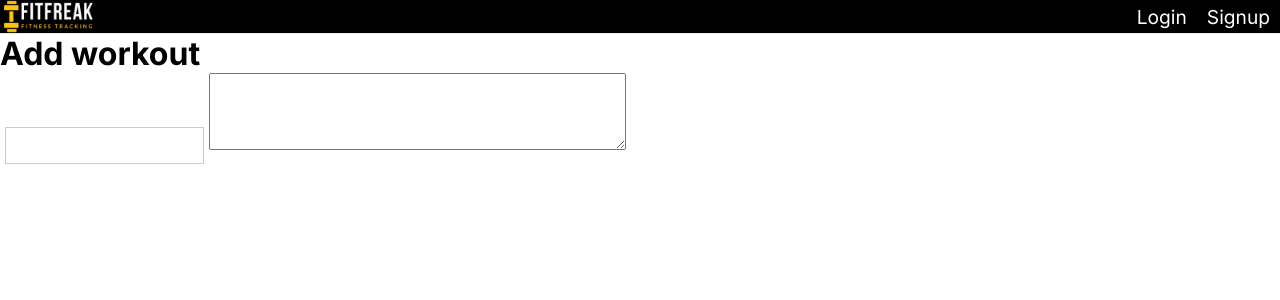
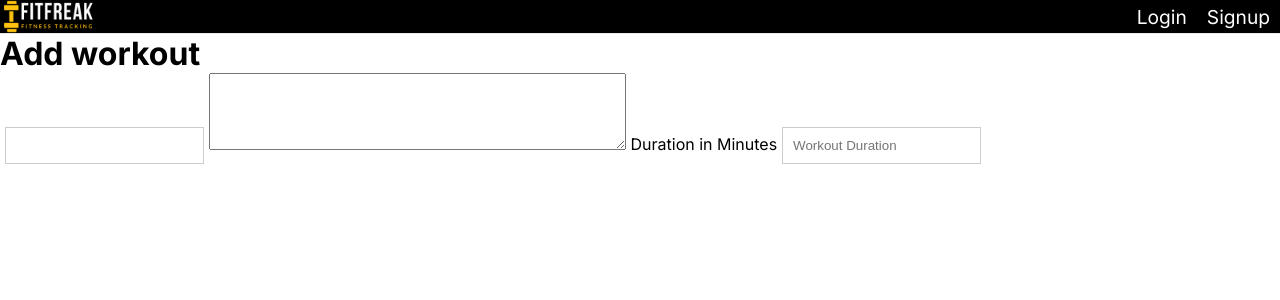
Before and after one commit to SachinthanaK/Project-Fitness-admin, a Next.js app: page /pages/addworkout in a window 1280 px wide. Shown: the top 300 px of the page. Built offline with nearby package versions, Linux system fonts and the light colour scheme; no server answers.

Commit message:
complete4 1.5

```diff
--- a/src/app/pages/addworkout/page.tsx
+++ b/src/app/pages/addworkout/page.tsx
@@ -82,6 +82,14 @@ const page = () => {
         rows={5}
         cols={50}
       />
+      <label htmlFor="durationInMinutes"> Duration in Minutes</label>
+      <input
+        type="number"
+        placeholder="Workout Duration"
+        name="durationInMinutes"
+        value={workout.durationInMinutes}
+        onChange={handleWorkoutChange}
+      />
     </div>
   );
 };
```
